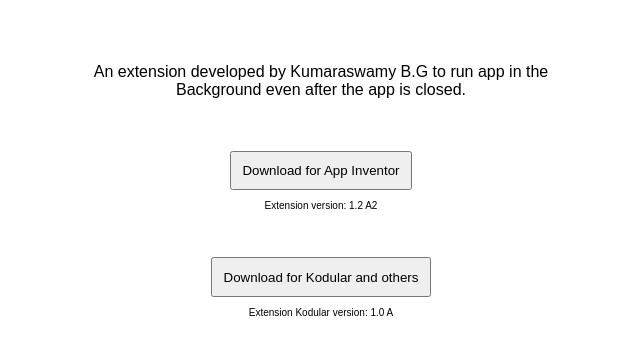
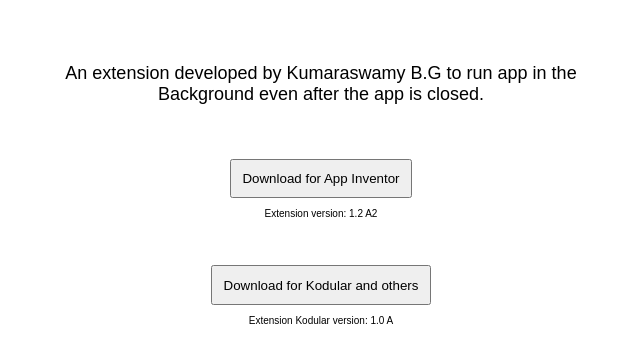
Before and after one commit to XomaDev/background-tasksx, a plain HTML site: page index.html in a window 1280 px wide. Shown: the whole page, without its empty margins (319-959 px from the left). Drawn offline with Linux system fonts and the light colour scheme; a web font is replaced by a local one.

Commit message:
Update index.html

```diff
--- a/index.html
+++ b/index.html
@@ -18,11 +18,14 @@
             #text {
                 font-size: x-small;
             }
+            #say {
+                font-size:large;
+            }
         </style>
     </head>
     <body>
         <div id="center">
-            <p>An extension developed by Kumaraswamy B.G to run app in the <br>Background even after the app is closed.</p>
+            <p id="say">An extension developed by Kumaraswamy B.G to run app in the <br>Background even after the app is closed.</p>
             <br>
             <br>
             <a href="https://background-tasks.vercel.app/com.kumaraswamy.tasks.aix"><button id="btn">Download for App Inventor</button></a>
```
